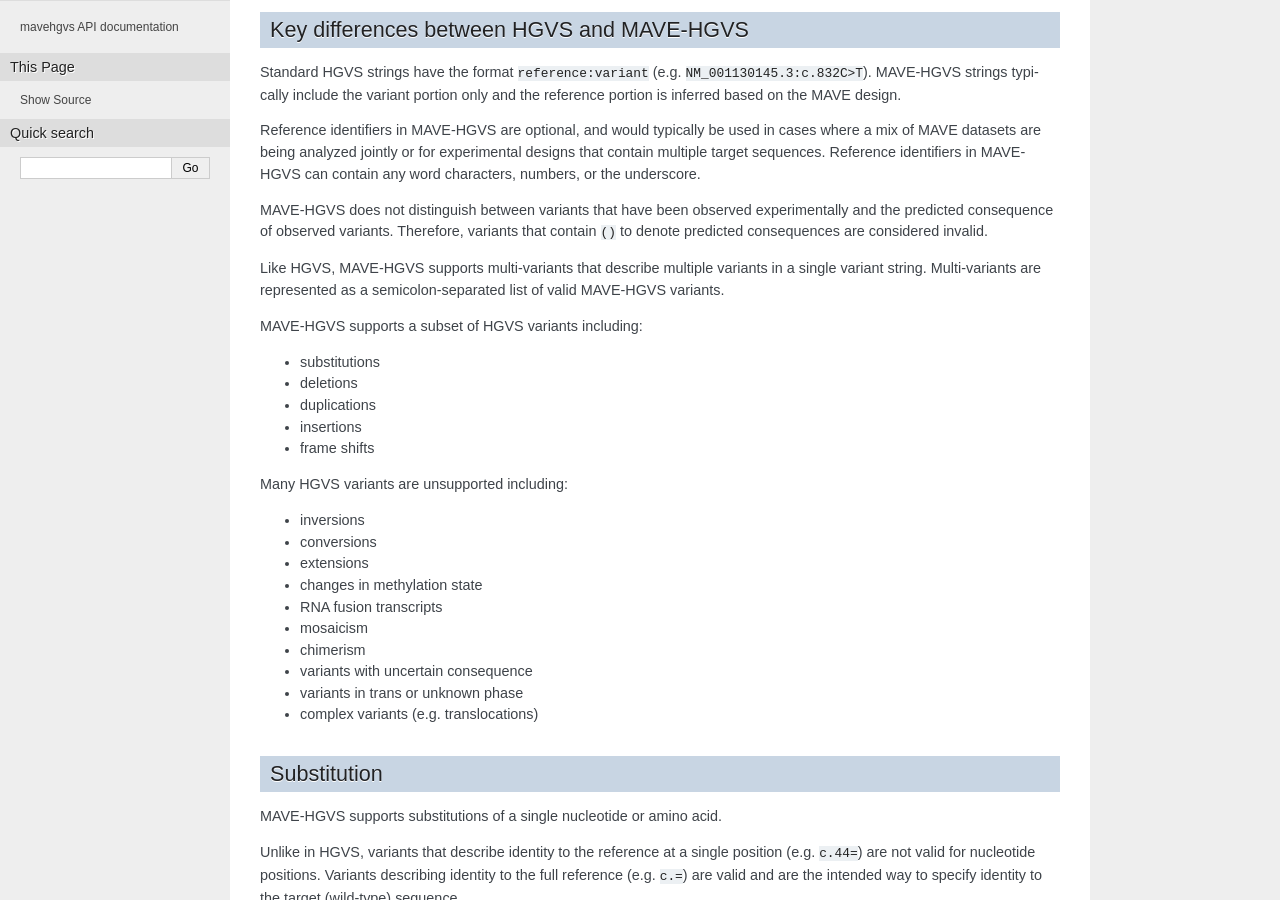
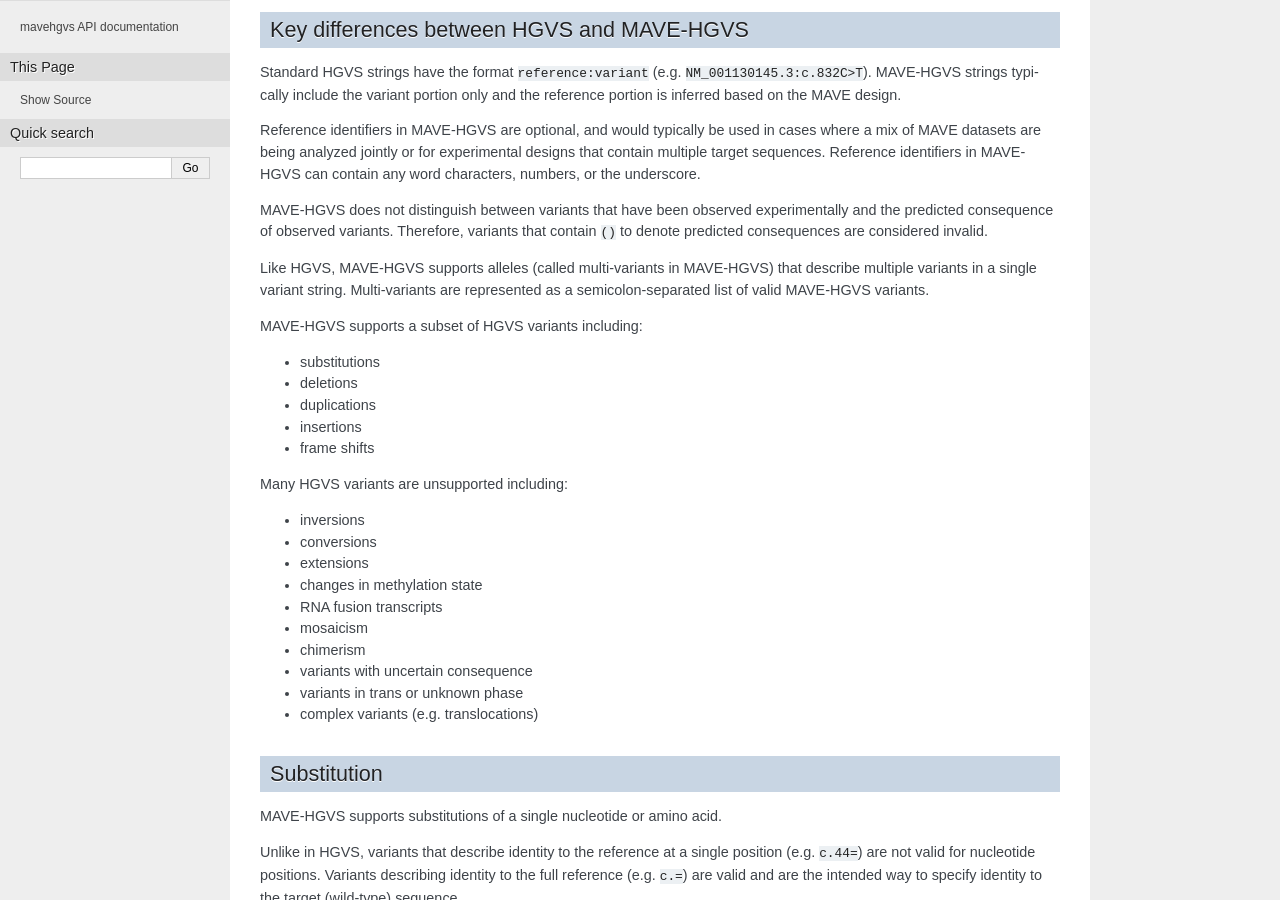
Before and after one commit to VariantEffect/mavehgvs, a Sphinx documentation site: the page built from docs/spec.rst, in a window 1280 px wide and 900 px high, scrolled down 351 px. Built offline with Sphinx 7.4.7, drawn with Linux system fonts in a browser that asks for light colours.

Commit message:
mention alleles

```diff
--- a/docs/spec.rst
+++ b/docs/spec.rst
@@ -32,7 +32,8 @@ MAVE-HGVS does not distinguish between variants that have been observed experime
 observed variants.
 Therefore, variants that contain :code:`()` to denote predicted consequences are considered invalid.
 
-Like HGVS, MAVE-HGVS supports multi-variants that describe multiple variants in a single variant string.
+Like HGVS, MAVE-HGVS supports alleles (called multi-variants in MAVE-HGVS) that describe multiple variants in a single
+variant string.
 Multi-variants are represented as a semicolon-separated list of valid MAVE-HGVS variants.
 
 MAVE-HGVS supports a subset of HGVS variants including:
```
